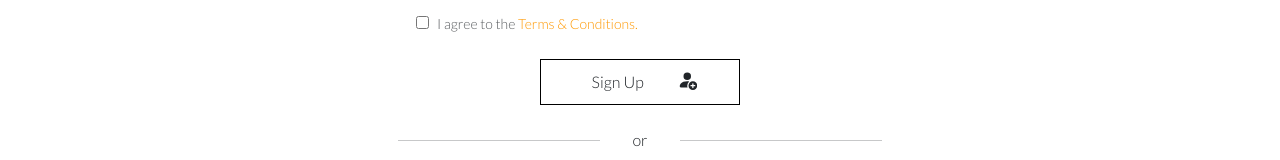
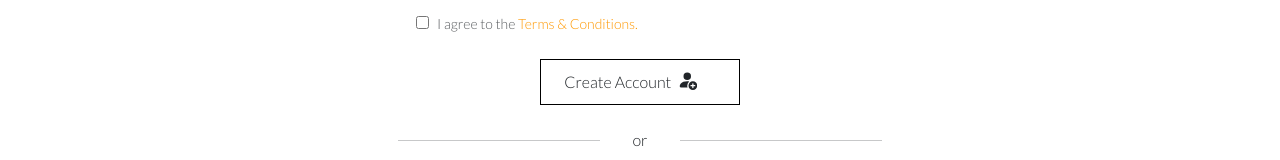
Before and after one commit to Osorabrian/AeroSkyMart, a React (Create React App) app: page /signup in a window 1280 px wide. Shown: the part 449-609 px from the top of the page. Built offline with nearby package versions, Linux system fonts and the light colour scheme.

Commit message:
format sign up button

```diff
--- a/src/Components/Signup/SignUp.js
+++ b/src/Components/Signup/SignUp.js
@@ -54,7 +54,7 @@ export default function SignUp(){
 
                 <div style={{textAlign: 'center'}} className='mt-4' >
                     <button className="border-1 border-black row mx-auto" id='create-button'>
-                       <span className='col-9'>Sign Up</span>
+                       <span className='col-9'>Create Account</span>
                         <BsPersonFillAdd className="col-3 -ml-5 text-xl "/>
                     </button>
                 </div>
```
